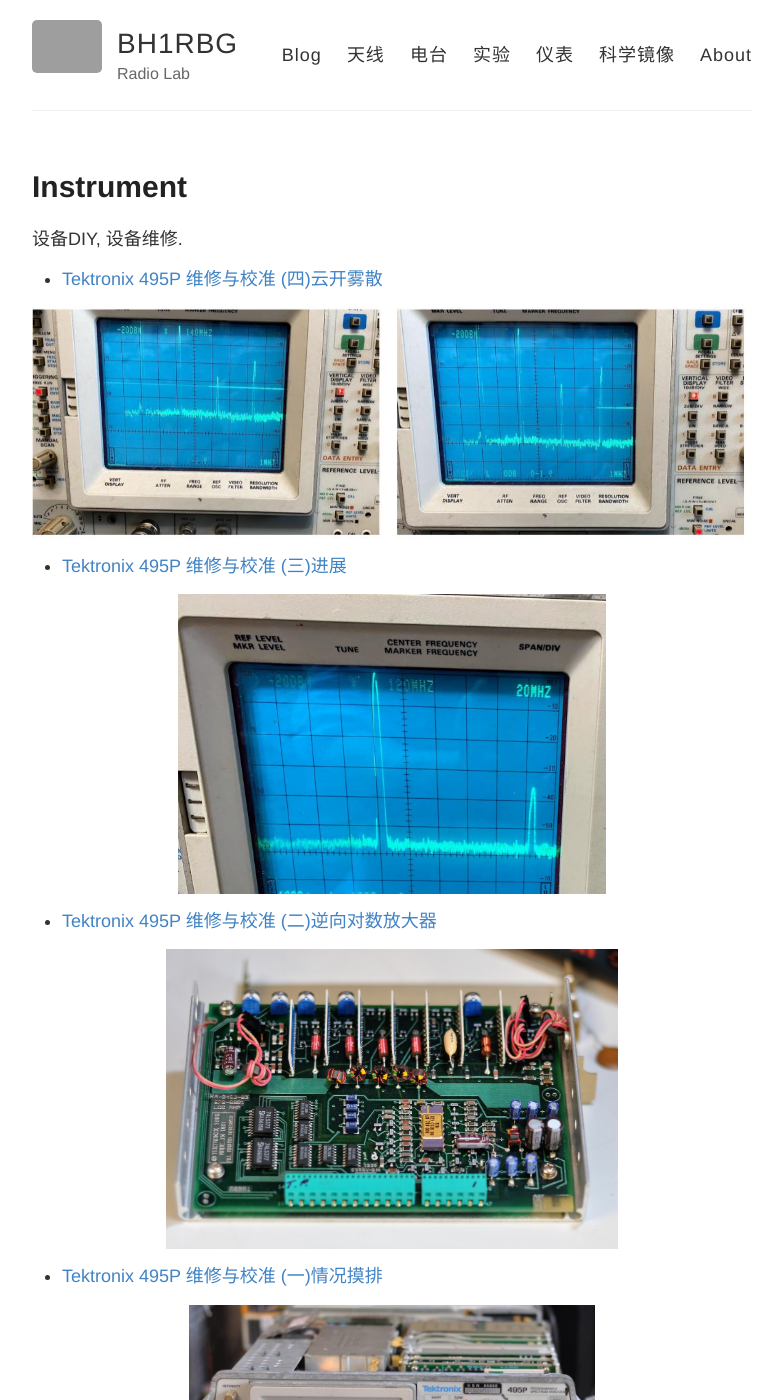
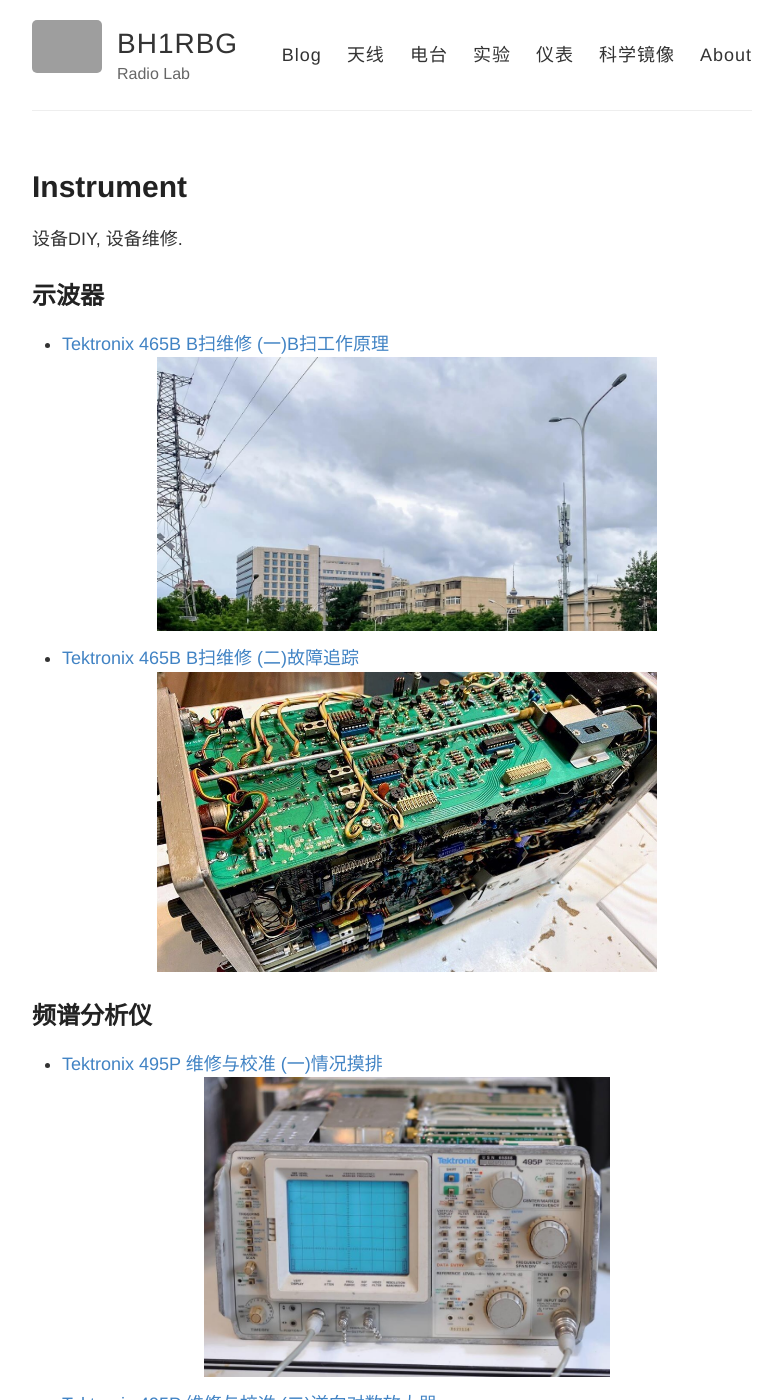
Before and after one commit to bh1rbg/bh1rbg.github.io, a Jekyll site: the page built from instrument.md, in a window 1280 px wide and 1400 px high. Shown: the whole window, without its empty margins (248-1030 px from the left). Built offline with Jekyll 4.4.1, drawn with Linux system fonts in a browser that asks for light colours; some of the changed text lies outside the part shown; grey boxes are pictures that could not be loaded.

Commit message:
tek465b fix 2: tracing the culprit

```diff
--- a/instrument.md
+++ b/instrument.md
@@ -5,24 +5,36 @@
 ---
 
 设备DIY, 设备维修.
+## 示波器
+
+
+* <a href="{{ site.baseurl }}/tek465b-bsweep/"> Tektronix 465B B扫维修 (一)B扫工作原理 </a>
+<img src="{{site.baseurl}}/images/tek465b-bsweep-1.jpg" class="center" width="500">
+
+
+* <a href="{{ site.baseurl }}/tek465b-bsweep-fix1/"> Tektronix 465B B扫维修 (二)故障追踪 </a>
+<img src="{{site.baseurl}}/images/tek465b-bsweep-13.jpg" class="center" width="500" >
+
+
+## 频谱分析仪
+
+* <a href="{{ site.baseurl }}/tek495-fix-state/"> Tektronix 495P 维修与校准 (一)情况摸排 </a>
+<img src="{{site.baseurl}}/images/tek495-fix-1.jpg" class="center"  height="300px">
+
+* <a href="{{ site.baseurl }}/tek495-fix-log/"> Tektronix 495P 维修与校准 (二)逆向对数放大器 </a>
+<img src="{{site.baseurl}}/images/tek495-fix-21.jpg" class="center"  height="300px" >
+
+
+* <a href="{{ site.baseurl }}/tek495-fix-progress/"> Tektronix 495P 维修与校准 (三)进展 </a>
+<img src="{{site.baseurl}}/images/tek495-fix-33.jpg" class="center"  height="300px" >
+
 
 * <a href="{{ site.baseurl }}/tek495-fix-fixed/"> Tektronix 495P 维修与校准 (四)云开雾散 </a>
-
 <img src="{{site.baseurl}}/images/tek495-fix-49.jpg" class="center"  >
 
-* <a href="{{ site.baseurl }}/tek495-fix-progress/"> Tektronix 495P 维修与校准 (三)进展 </a>
-
-<img src="{{site.baseurl}}/images/tek495-fix-33.jpg" class="center"  height="300px" >
-
-* <a href="{{ site.baseurl }}/tek495-fix-log/"> Tektronix 495P 维修与校准 (二)逆向对数放大器 </a>
-
-<img src="{{site.baseurl}}/images/tek495-fix-21.jpg" class="center"  height="300px" >
-
-* <a href="{{ site.baseurl }}/tek495-fix-state/"> Tektronix 495P 维修与校准 (一)情况摸排 </a>
-
-<img src="{{site.baseurl}}/images/tek495-fix-1.jpg" class="center"  height="300px">
 
 
+## 电源
+
 * <a href="{{ site.baseurl }}/DH1718-fix/"> DH1718 电源 </a>, 曾经用过一个更老的 石家庄无线电二厂的电源, 实在是电流太小, 不得不升级换代.
-
 <img src="{{site.baseurl}}/images/dh1718-face.jpg" class="center" height="300px" />
```
Also changed, not shown: _posts/2021-6-1-tek465b-bsweep-fix1.md (added, +73 -0 lines), radio.md (+20 -20 lines), images/tek465b-bsweep-10.png (added), images/tek465b-bsweep-11.jpg (added), images/tek465b-bsweep-12.png (added), images/tek465b-bsweep-13.jpg (added), images/tek465b-bsweep-14.png (added), images/tek465b-bsweep-15.jpg (added), images/tek465b-bsweep-4.jpg, images/tek465b-bsweep-6.jpg (added), images/tek465b-bsweep-6.png (deleted), images/tek465b-bsweep-8.jpg (added), images/tek465b-bsweep-9.jpg (added).
